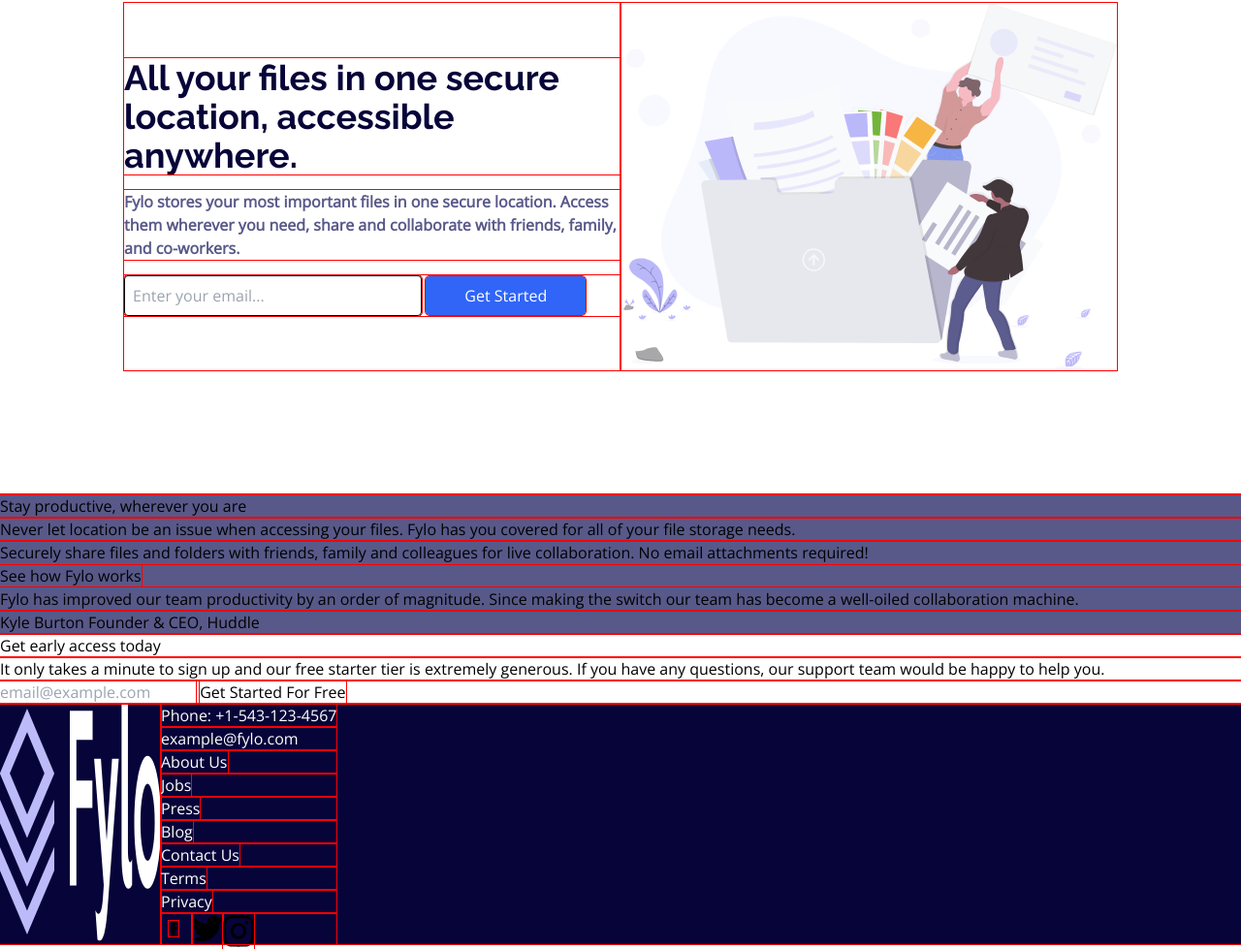
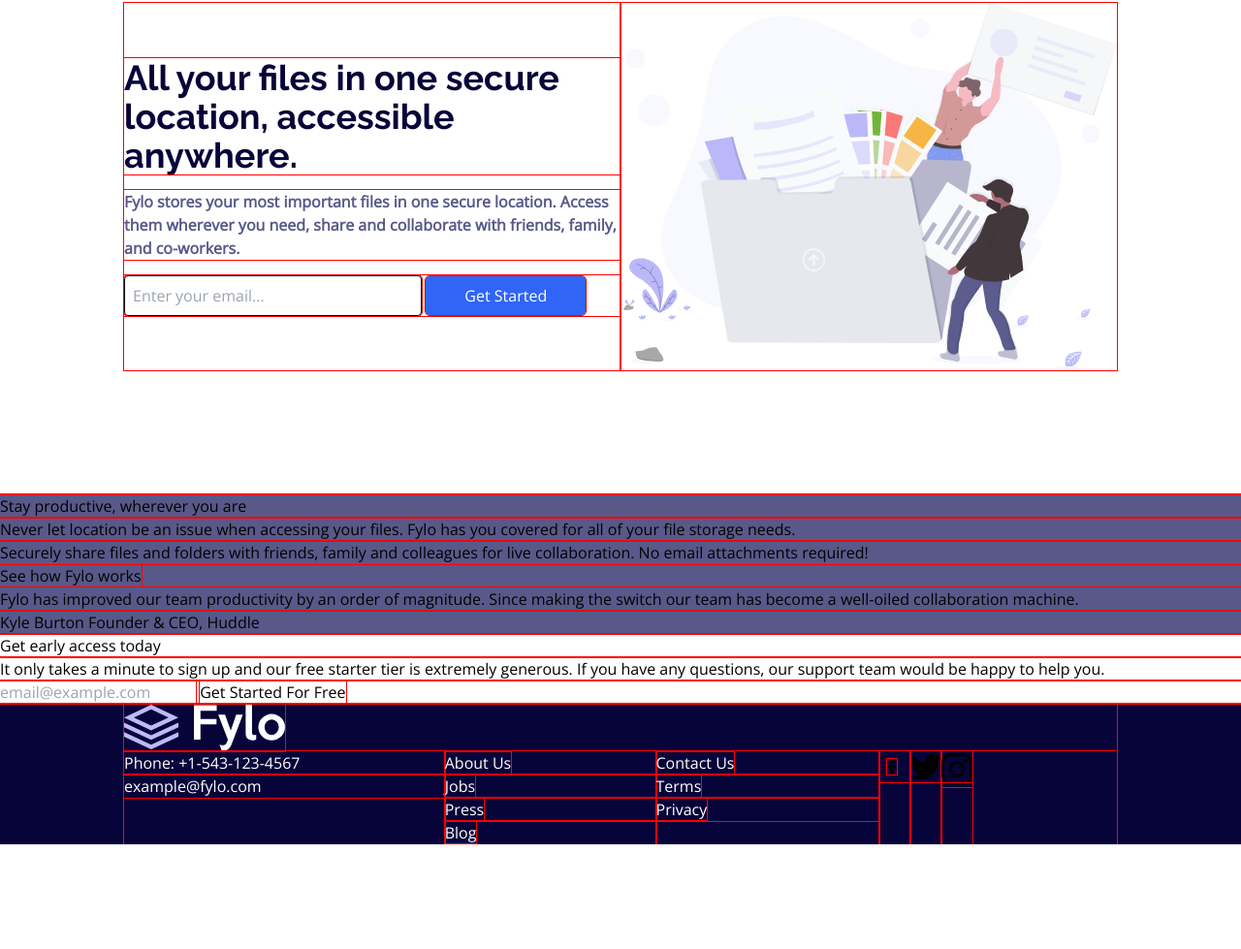
Before and after one commit to lilKriT/fylo-landing-page, a website built with webpack: page src/template.html in a window 1280 px wide. Shown: the part 222-1201 px from the top of the page at 97% size. After the commit the page ends 1093 px from the top, so only its background shows below. Built offline with nearby package versions, Linux system fonts and the light colour scheme.

Commit message:
Styling.

```diff
--- a/src/template.html
+++ b/src/template.html
@@ -103,33 +103,32 @@
     </section>
 
     <!-- Footer -->
-    <footer class="bg-veryDarkBlue text-white flex">
+    <footer class="bg-veryDarkBlue text-white flex justify-center">
+      <!-- Container -->
+      <div class="w-4/5 max-w-6xl">
         <!-- First Row -->
         <img src="./images/logoWhite.svg" alt="" />
         <!-- Second Row -->
-      <div>
+        <div class="flex justify-between">
           <!-- First Column -->
-        <ul>
+          <ul class="flex-grow">
             <li>Phone: +1-543-123-4567</li>
             <li>example@fylo.com</li>
           </ul>
-
           <!-- Second Column -->
-        <ul>
+          <ul class="flex-grow">
             <li><a href="#">About Us</a></li>
             <li><a href="#">Jobs</a></li>
             <li><a href="#">Press</a></li>
             <li><a href="#">Blog</a></li>
           </ul>
-
           <!-- Third Column -->
-        <ul>
+          <ul class="flex-grow">
             <li><a href="#">Contact Us</a></li>
             <li><a href="#">Terms</a></li>
             <li><a href="#">Privacy</a></li>
           </ul>
-
-        <ul class="flex">
+          <ul class="flex-grow flex">
             <li>
               <a href="#" class="w-8 h-8 block p-2"
                 ><img src="./images/facebook-f.svg" alt="" class="h-full"
@@ -147,6 +146,7 @@
             </li>
           </ul>
         </div>
+      </div>
     </footer>
   </body>
 </html>
```
Lines whose indentation alone changed are shown as unchanged.
